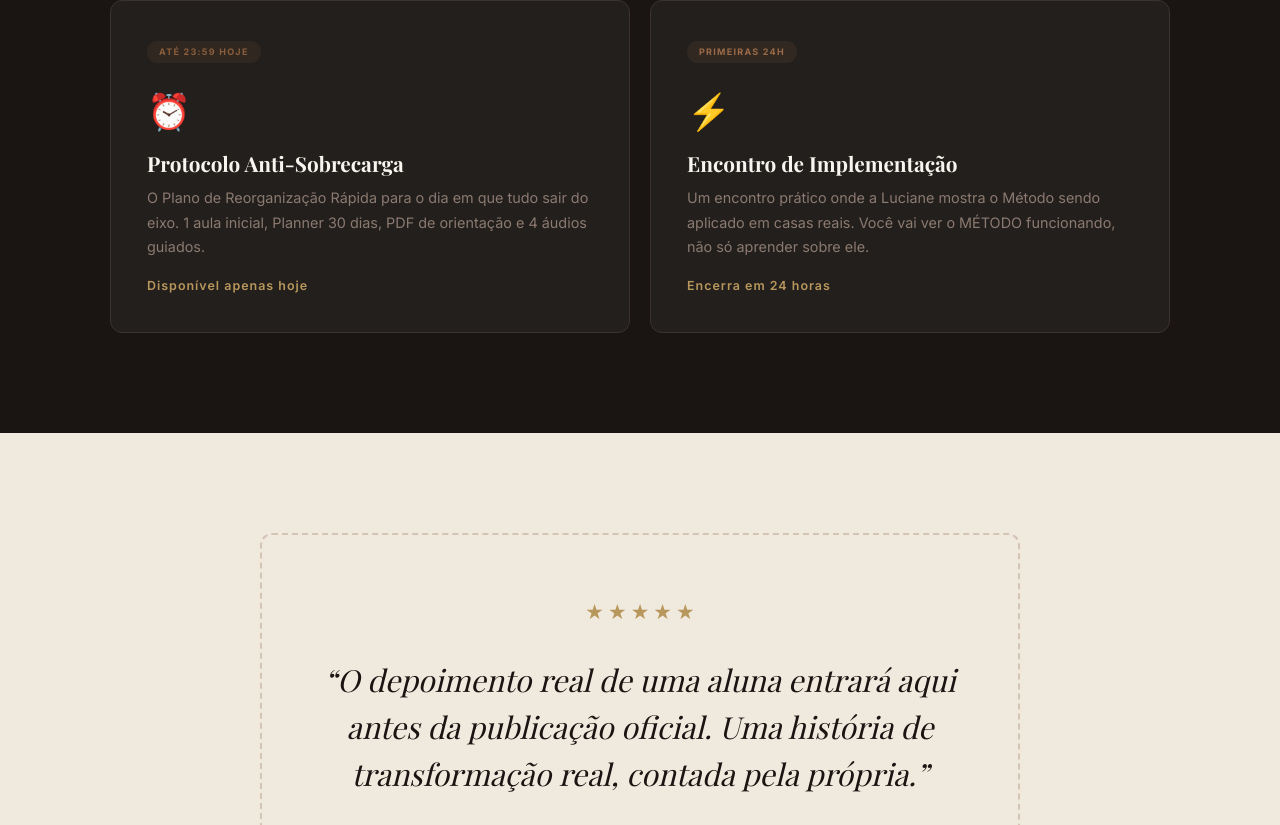
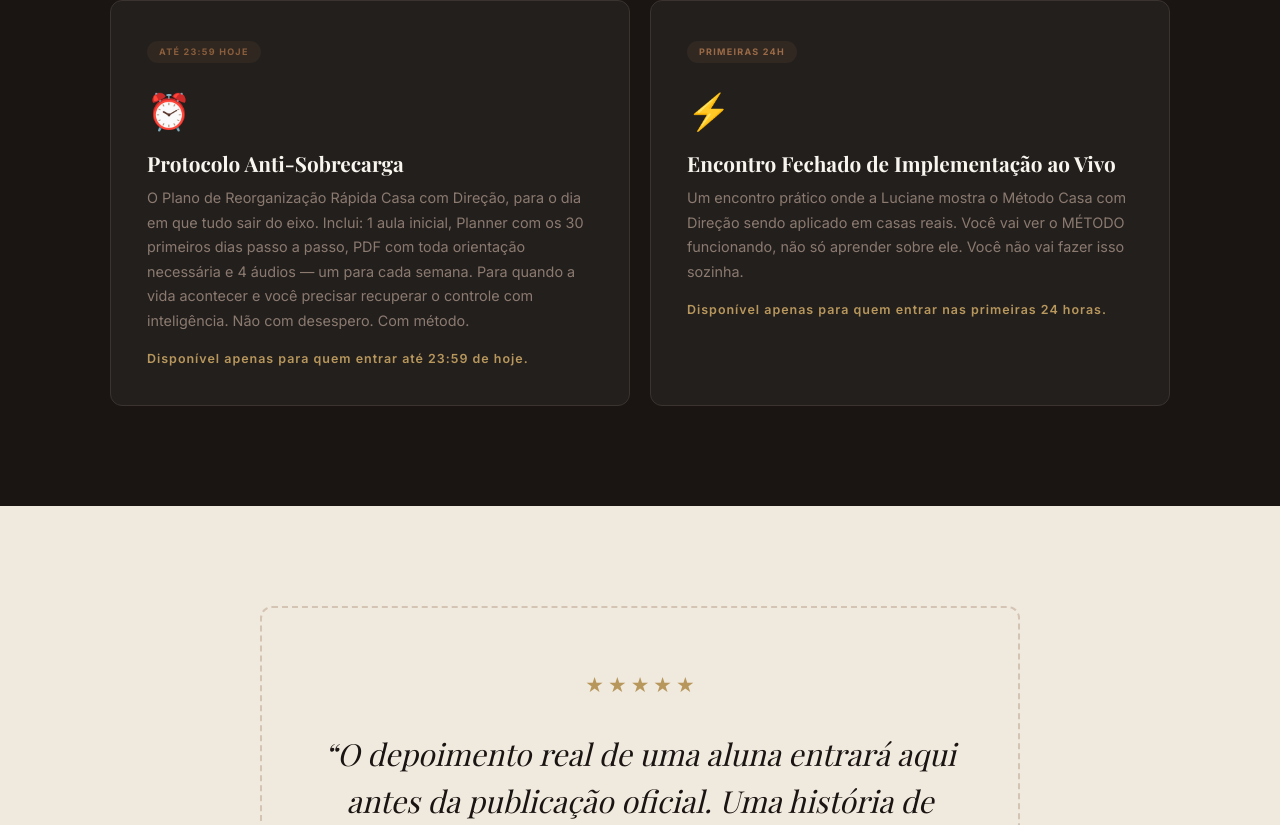
Before and after one commit to drtrafego/lp_donnadomesticas, a Next.js app: page /casavcmerece2 in a window 1280 px wide. Shown: the part 5055-5880 px from the top of the page. Built offline with nearby package versions, Linux system fonts and the light colour scheme; no server answers; a web font is replaced by a local one.

Commit message:
fix: restore all missing copy in casavcmerece and casavcmerece2

```diff
--- a/src/app/casavcmerece/page.tsx
+++ b/src/app/casavcmerece/page.tsx
@@ -222,7 +222,10 @@ export default function CasaVoceMerecePage() {
                                 <li className="flex items-center"><CheckCircle2 className="w-4 h-4 text-green-400 mr-2" /> 4 áudios guiados</li>
                             </ul>
                             <p className="text-sm font-medium text-amber-300 relative z-10">
-                                Para quando a vida acontecer e você precisar recuperar o controle com inteligência. Não com desespero.
+                                Para quando a vida acontecer e você precisar recuperar o controle com inteligência. Não com desespero. Com método.
+                            </p>
+                            <p className="text-xs text-slate-500 mt-2 relative z-10">
+                                Disponível apenas para quem entrar até 23:59 de hoje.
                             </p>
                         </div>
 
--- a/src/app/casavcmerece2/page.tsx
+++ b/src/app/casavcmerece2/page.tsx
@@ -32,16 +32,16 @@ const bonuses = [
         tagColor: "#8B5E3C",
         icon: "⏰",
         title: "Protocolo Anti-Sobrecarga",
-        desc: "O Plano de Reorganização Rápida para o dia em que tudo sair do eixo. 1 aula inicial, Planner 30 dias, PDF de orientação e 4 áudios guiados.",
-        detail: "Disponível apenas hoje",
+        desc: "O Plano de Reorganização Rápida Casa com Direção, para o dia em que tudo sair do eixo. Inclui: 1 aula inicial, Planner com os 30 primeiros dias passo a passo, PDF com toda orientação necessária e 4 áudios — um para cada semana. Para quando a vida acontecer e você precisar recuperar o controle com inteligência. Não com desespero. Com método.",
+        detail: "Disponível apenas para quem entrar até 23:59 de hoje.",
     },
     {
         tag: "PRIMEIRAS 24H",
         tagColor: "#9B6B47",
         icon: "⚡",
-        title: "Encontro de Implementação",
-        desc: "Um encontro prático onde a Luciane mostra o Método sendo aplicado em casas reais. Você vai ver o MÉTODO funcionando, não só aprender sobre ele.",
-        detail: "Encerra em 24 horas",
+        title: "Encontro Fechado de Implementação ao Vivo",
+        desc: "Um encontro prático onde a Luciane mostra o Método Casa com Direção sendo aplicado em casas reais. Você vai ver o MÉTODO funcionando, não só aprender sobre ele. Você não vai fazer isso sozinha.",
+        detail: "Disponível apenas para quem entrar nas primeiras 24 horas.",
     },
 ];
 
@@ -525,6 +525,9 @@ export default function CasaVoceMerece2Page() {
                                 </div>
                             ))}
                         </div>
+                        <p className="fade-up delay-2" style={{ fontSize: "0.95rem", color: "rgba(255,255,255,0.7)", marginBottom: "24px" }}>
+                            Depois desses prazos, o curso continua disponível, mas os bônus não.
+                        </p>
                         <a href="#oferta" className="btn-white fade-up delay-3">Garantir minha vaga com os bônus</a>
                     </div>
                 </div>
```
